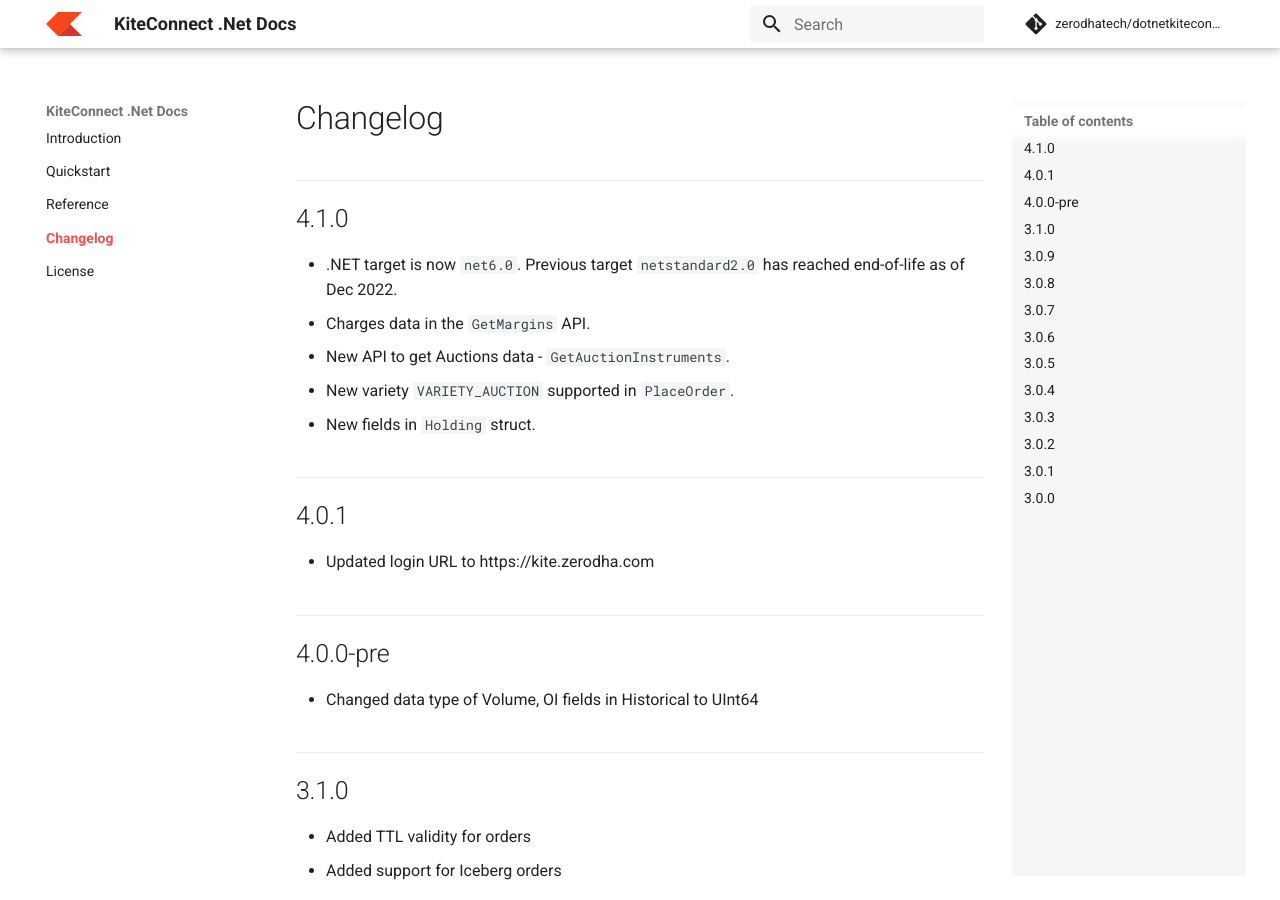
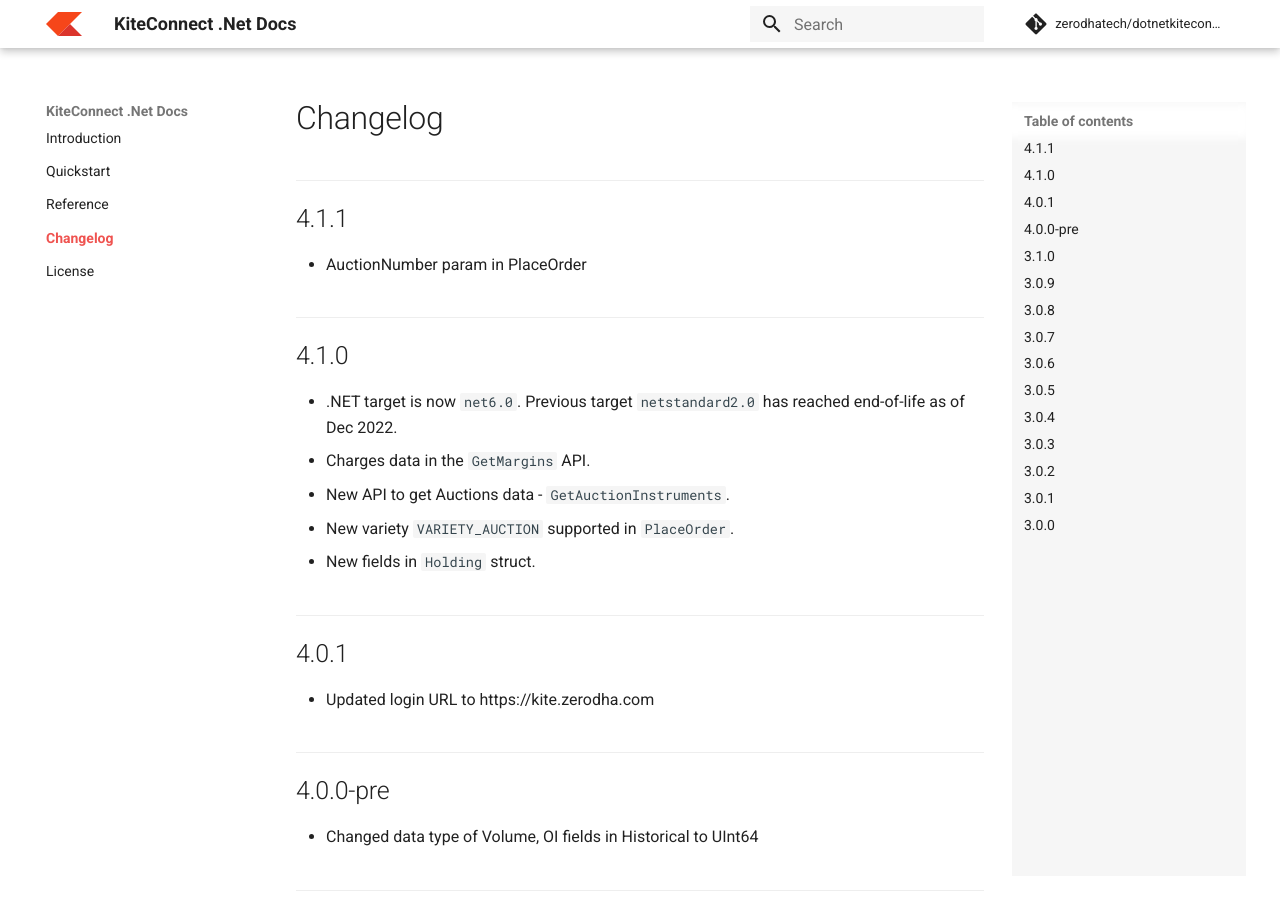
Before and after one commit to zerodha/dotnetkiteconnect, an MkDocs documentation site: the page built from Documentation/docs/changelog.md, in a window 1280 px wide and 900 px high. Built offline with MkDocs 1.6.1 and Material for MkDocs 9.7.7, drawn with Linux system fonts in a browser that asks for light colours; comment, search, counter and statistics services are not loaded.

Commit message:
version: bump to 4.1.1

```diff
--- a/Documentation/docs/changelog.md
+++ b/Documentation/docs/changelog.md
@@ -1,3 +1,7 @@
+## 4.1.1
+
+* AuctionNumber param in PlaceOrder
+
 ## 4.1.0
 
 * .NET target is now `net6.0`. Previous target `netstandard2.0` has reached end-of-life as of Dec 2022.
```
Also changed, not shown: CHANGELOG.md, 1 other file.
